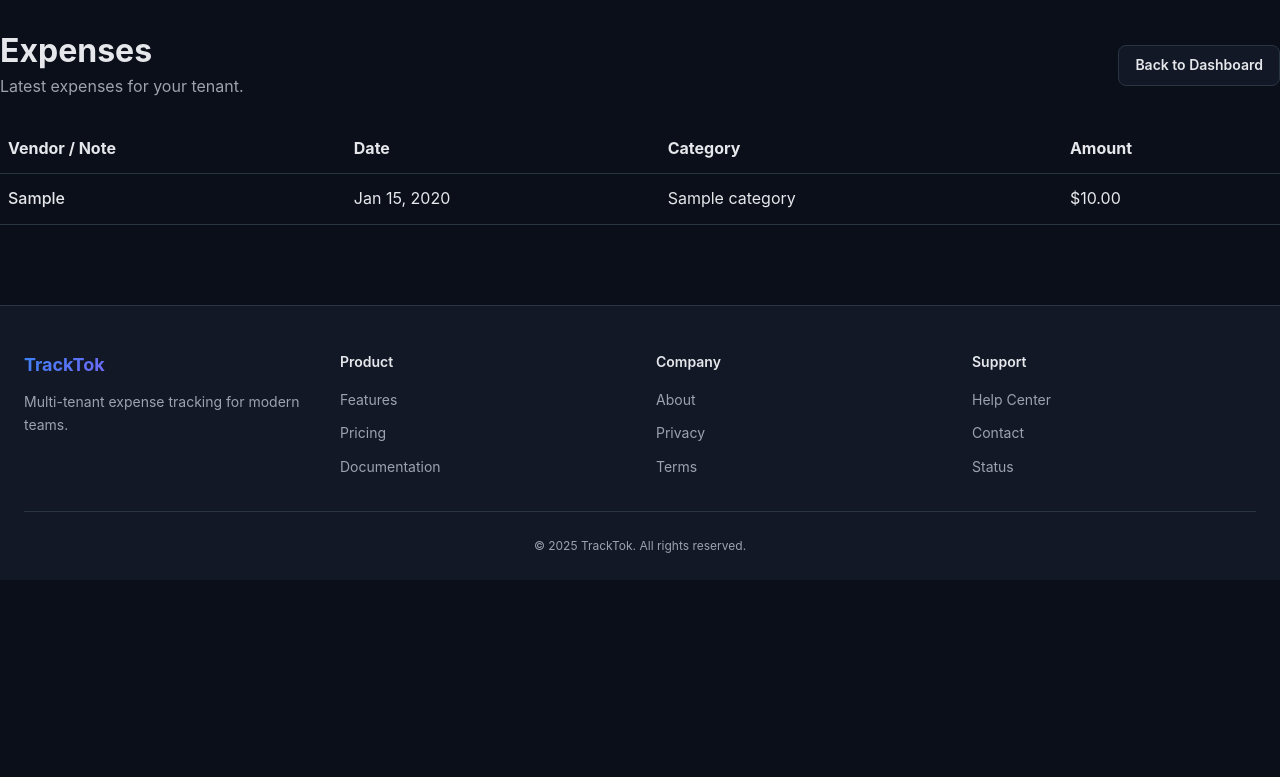
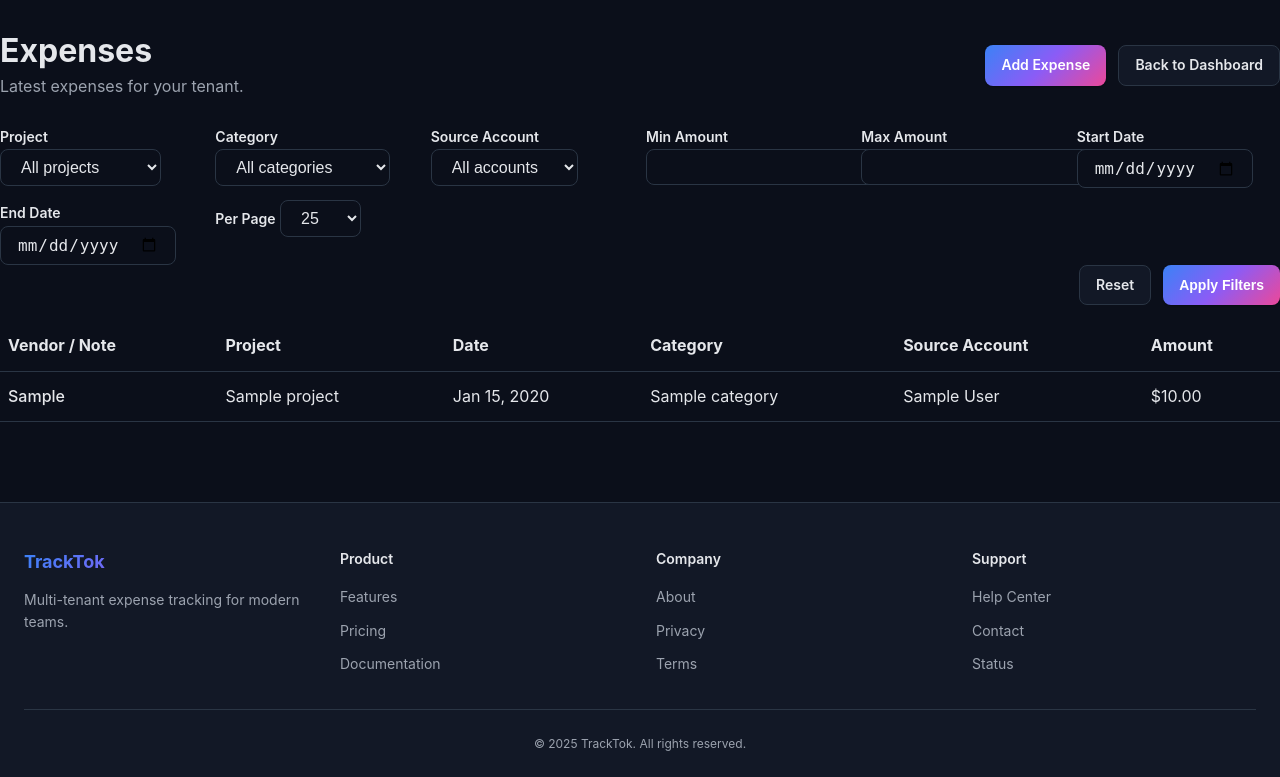
Before and after one commit to illicitus79/TrackTok, a Flask app: page /expenses in a window 1280 px wide. Shown: the part 75-852 px from the top of the page. Before the commit the page ends 628 px from the top, so only its background shows below. Run offline with Flask 3, Linux system fonts and the light colour scheme; a user stored in the database is signed in; tables that the repository leaves empty hold one stand-in row (values such as "Sample post"); parts of the project's set-up code (start-up, migrations or seed data) failed here and were passed over.

Commit message:
Added filter and pagination to expenses screen

```diff
--- a/app/api/v1/expenses.py
+++ b/app/api/v1/expenses.py
@@ -37,6 +37,10 @@ class ExpenseList(MethodView):
         query = Expense.query.filter_by(tenant_id=tenant_id, is_deleted=False)
 
         # Apply filters
+        if filter_args.get("project_id"):
+            query = query.filter_by(project_id=filter_args["project_id"])
+        if filter_args.get("account_id"):
+            query = query.filter_by(account_id=filter_args["account_id"])
         if filter_args.get("category_id"):
             query = query.filter_by(category_id=filter_args["category_id"])
         if filter_args.get("status"):
--- a/app/schemas/expense.py
+++ b/app/schemas/expense.py
@@ -103,6 +103,8 @@ class ExpenseUpdateSchema(Schema):
 class ExpenseFilterSchema(Schema):
     """Schema for expense filtering query parameters."""
 
+    project_id = fields.Str()
+    account_id = fields.Str()
     category_id = fields.Str()
     status = fields.Str(validate=lambda x: x in ["draft", "submitted", "approved", "rejected"])
     min_amount = fields.Decimal(as_string=True, places=2)
--- a/app/templates/expenses/list.html
+++ b/app/templates/expenses/list.html
@@ -9,8 +9,71 @@
       <h1 style="margin: 0; font-size: 2rem;">Expenses</h1>
       <p style="color: var(--text-muted); margin: 0.25rem 0 0;">Latest expenses for your tenant.</p>
     </div>
-    <a href="{{ url_for('web.dashboard') }}" class="btn btn-secondary">Back to Dashboard</a>
+    <div style="display: flex; gap: 0.75rem;">
+      <a href="{{ url_for('web.expense_new') }}" class="btn btn-primary">Add Expense</a>
+      <a href="{{ url_for('web.dashboard') }}" class="btn btn-secondary">Back to Dashboard</a>
+    </div>
   </div>
+
+  <form method="GET" class="card" style="margin-bottom: 1rem;">
+    <div class="card-body" style="display: grid; grid-template-columns: repeat(auto-fit, minmax(180px, 1fr)); gap: 0.75rem;">
+      <div>
+        <label class="form-label" for="project_id">Project</label>
+        <select class="form-input" name="project_id" id="project_id">
+          <option value="">All projects</option>
+          {% for project in projects %}
+          <option value="{{ project.id }}" {% if filters.project_id == project.id %}selected{% endif %}>{{ project.name }}</option>
+          {% endfor %}
+        </select>
+      </div>
+      <div>
+        <label class="form-label" for="category_id">Category</label>
+        <select class="form-input" name="category_id" id="category_id">
+          <option value="">All categories</option>
+          {% for category in categories %}
+          <option value="{{ category.id }}" {% if filters.category_id == category.id %}selected{% endif %}>{{ category.name }}</option>
+          {% endfor %}
+        </select>
+      </div>
+      <div>
+        <label class="form-label" for="account_id">Source Account</label>
+        <select class="form-input" name="account_id" id="account_id">
+          <option value="">All accounts</option>
+          {% for account in accounts %}
+          <option value="{{ account.id }}" {% if filters.account_id == account.id %}selected{% endif %}>{{ account.name }}</option>
+          {% endfor %}
+        </select>
+      </div>
+      <div>
+        <label class="form-label" for="min_amount">Min Amount</label>
+        <input class="form-input" type="number" step="0.01" name="min_amount" id="min_amount" value="{{ filters.min_amount }}">
+      </div>
+      <div>
+        <label class="form-label" for="max_amount">Max Amount</label>
+        <input class="form-input" type="number" step="0.01" name="max_amount" id="max_amount" value="{{ filters.max_amount }}">
+      </div>
+      <div>
+        <label class="form-label" for="start_date">Start Date</label>
+        <input class="form-input" type="date" name="start_date" id="start_date" value="{{ filters.start_date }}">
+      </div>
+      <div>
+        <label class="form-label" for="end_date">End Date</label>
+        <input class="form-input" type="date" name="end_date" id="end_date" value="{{ filters.end_date }}">
+      </div>
+      <div>
+        <label class="form-label" for="per_page">Per Page</label>
+        <select class="form-input" name="per_page" id="per_page">
+          {% for size in [10,25,50,100] %}
+          <option value="{{ size }}" {% if filters.per_page|int == size %}selected{% endif %}>{{ size }}</option>
+          {% endfor %}
+        </select>
+      </div>
+    </div>
+    <div class="card-footer" style="display: flex; justify-content: flex-end; gap: 0.75rem;">
+      <a class="btn btn-secondary" href="{{ url_for('web.expenses') }}">Reset</a>
+      <button type="submit" class="btn btn-primary">Apply Filters</button>
+    </div>
+  </form>
 
   {% if expenses %}
   <div class="card">
@@ -19,8 +82,10 @@
         <thead>
           <tr style="text-align: left; border-bottom: 1px solid var(--border);">
             <th style="padding: 0.75rem 0.5rem;">Vendor / Note</th>
+            <th style="padding: 0.75rem 0.5rem;">Project</th>
             <th style="padding: 0.75rem 0.5rem;">Date</th>
             <th style="padding: 0.75rem 0.5rem;">Category</th>
+            <th style="padding: 0.75rem 0.5rem;">Source Account</th>
             <th style="padding: 0.75rem 0.5rem;">Amount</th>
           </tr>
         </thead>
@@ -28,8 +93,10 @@
           {% for expense in expenses %}
           <tr style="border-bottom: 1px solid var(--border);">
             <td style="padding: 0.75rem 0.5rem; font-weight: 500;">{{ expense.vendor or expense.note or 'Expense' }}</td>
+            <td style="padding: 0.75rem 0.5rem;">{{ expense.project.name if expense.project else '-' }}</td>
             <td style="padding: 0.75rem 0.5rem;">{{ expense.expense_date.strftime('%b %d, %Y') }}</td>
             <td style="padding: 0.75rem 0.5rem;">{{ expense.category.name if expense.category else 'Uncategorized' }}</td>
+            <td style="padding: 0.75rem 0.5rem;">{{ expense.account.name if expense.account else '-' }}</td>
             <td style="padding: 0.75rem 0.5rem;">${{ "%.2f"|format(expense.amount|float) }}</td>
           </tr>
           {% endfor %}
@@ -37,6 +104,31 @@
       </table>
     </div>
   </div>
+  {% if pagination.pages > 1 %}
+  {% set params = request.args.to_dict() %}
+  <div style="display: flex; justify-content: space-between; align-items: center; margin-top: 1rem;">
+    <div style="color: var(--text-muted); font-size: 0.9rem;">
+      Page {{ pagination.page }} of {{ pagination.pages }} &middot; {{ pagination.total }} expenses
+    </div>
+    <div style="display: flex; gap: 0.5rem;">
+      {% if pagination.has_prev %}
+        {% set prev_params = params.copy() %}
+        {% set _ = prev_params.update({'page': pagination.prev_num}) %}
+        <a class="btn btn-secondary" href="{{ url_for('web.expenses', **prev_params) }}">Prev</a>
+      {% else %}
+        <button class="btn btn-secondary" disabled>Prev</button>
+      {% endif %}
+
+      {% if pagination.has_next %}
+        {% set next_params = params.copy() %}
+        {% set _ = next_params.update({'page': pagination.next_num}) %}
+        <a class="btn btn-secondary" href="{{ url_for('web.expenses', **next_params) }}">Next</a>
+      {% else %}
+        <button class="btn btn-secondary" disabled>Next</button>
+      {% endif %}
+    </div>
+  </div>
+  {% endif %}
   {% else %}
   <div class="card">
     <div class="card-body" style="text-align: center;">
--- a/app/web/views.py
+++ b/app/web/views.py
@@ -351,7 +351,19 @@ def expenses():
         except Exception:
             flash("Invalid end date", "error")
 
-    expenses = query.order_by(Expense.expense_date.desc()).limit(200).all()
+    # Pagination
+    try:
+        page = int(request.args.get("page", 1))
+    except Exception:
+        page = 1
+    try:
+        per_page = int(request.args.get("per_page", 25))
+    except Exception:
+        per_page = 25
+    per_page = max(1, min(per_page, 100))
+
+    pagination = query.order_by(Expense.expense_date.desc()).paginate(page=page, per_page=per_page, error_out=False)
+    expenses = pagination.items
 
     projects = Project.query.filter_by(tenant_id=tenant_id, is_deleted=False).order_by(Project.name).all()
     categories = Category.query.filter_by(tenant_id=tenant_id, is_deleted=False).order_by(Category.name).all()
@@ -363,6 +375,7 @@ def expenses():
         projects=projects,
         categories=categories,
         accounts=accounts,
+        pagination=pagination,
         filters={
             "project_id": project_id,
             "category_id": category_id,
@@ -371,6 +384,7 @@ def expenses():
             "max_amount": max_amount or "",
             "start_date": start_date or "",
             "end_date": end_date or "",
+            "per_page": per_page,
         },
     )
 
```
